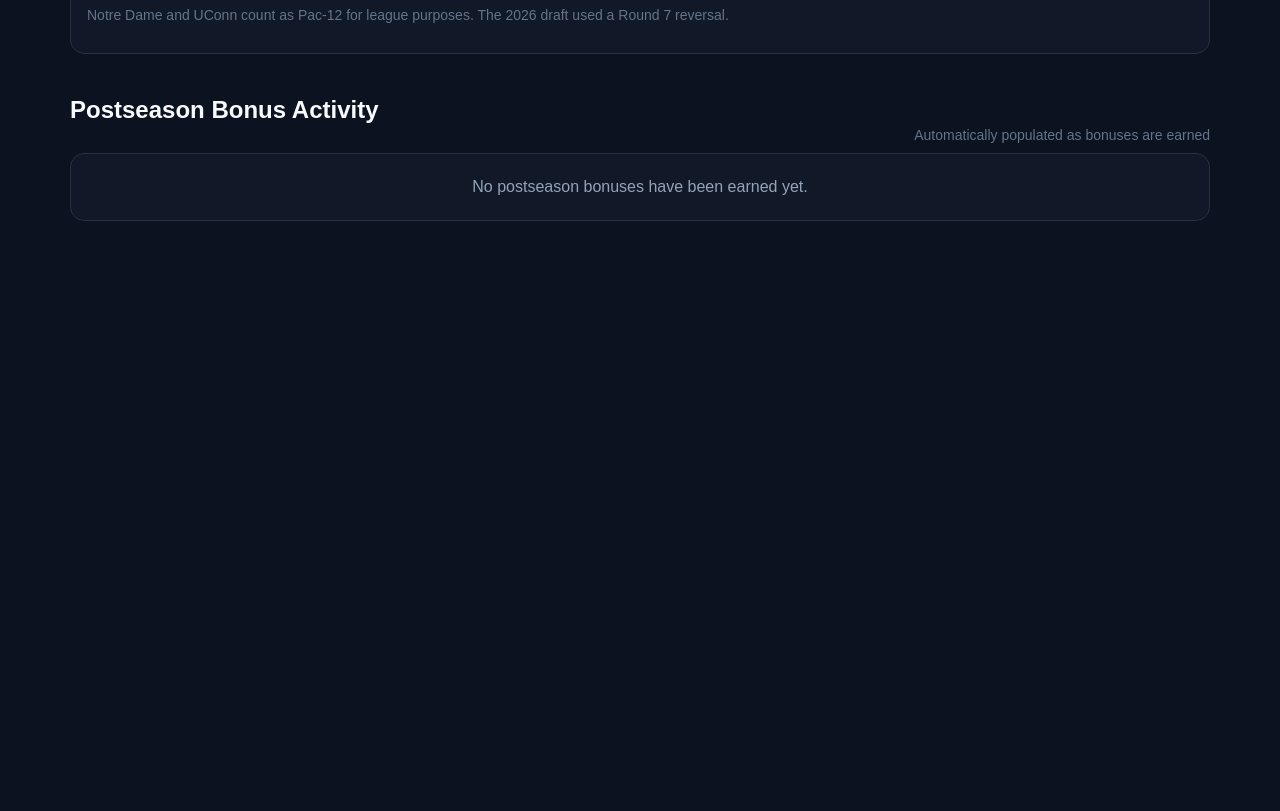
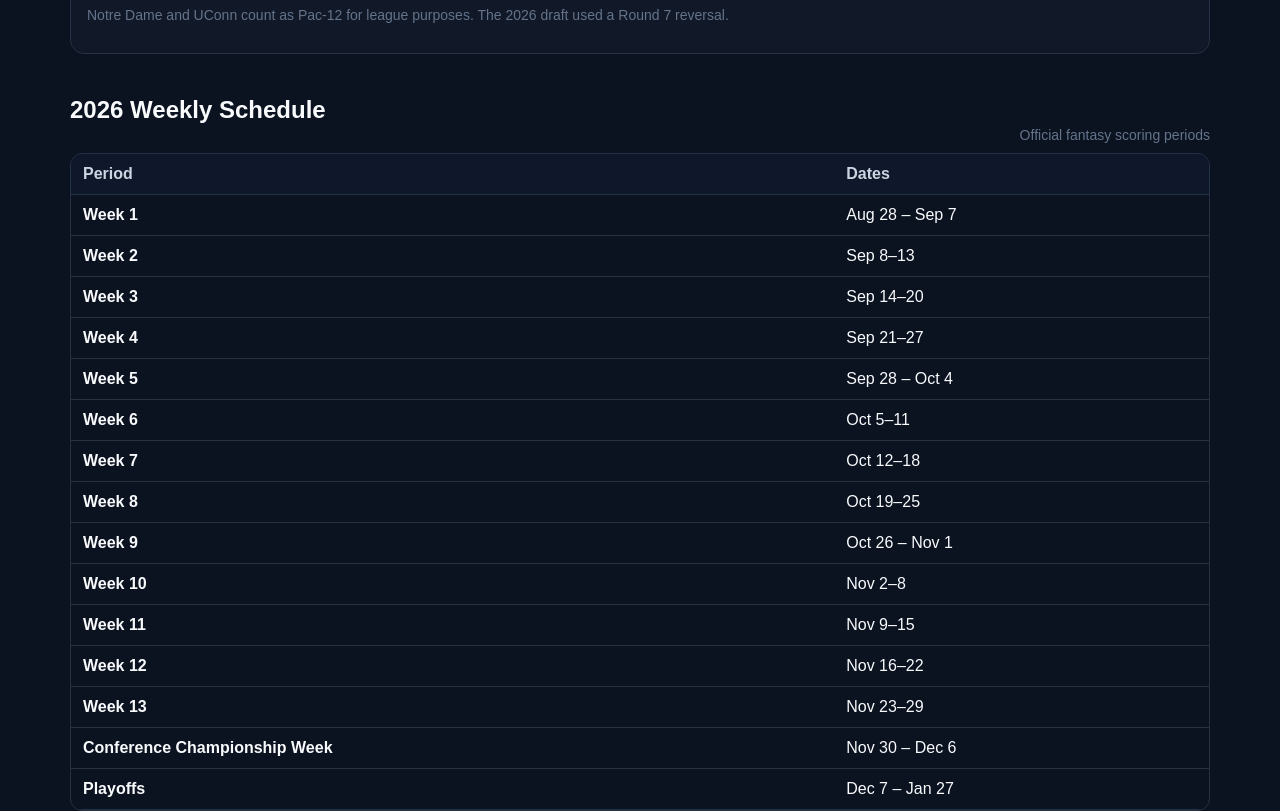
Before and after one commit to msvanson/cfb-team-fantasy, a Next.js app: page /league in a window 1280 px wide. Shown: the part 360-1171 px from the top of the page. Before the commit the page ends 800 px from the top, so only its background shows below. Built offline with nearby package versions, Linux system fonts and the light colour scheme; no server answers; the database is empty.

Commit message:
weekly schedule

```diff
--- a/app/api/admin/weekly-odds-test/route.js
+++ b/app/api/admin/weekly-odds-test/route.js
@@ -1,6 +1,7 @@
 import {NextResponse} from 'next/server';
 import {isAdminAuthenticated} from '../../../../lib/admin-auth';
 import {createClient} from '@supabase/supabase-js';
+import {currentFantasyWeek} from '../../../../lib/fantasy-weeks';
 
 const BASE='https://api.odds-api.io/v3';
 const supabase=createClient(
@@ -32,8 +33,8 @@ export async function GET(){
  if(!process.env.SUPABASE_SERVICE_ROLE_KEY)return NextResponse.json({ok:false,error:'SUPABASE_SERVICE_ROLE_KEY missing'},{status:500});
  const key=process.env.ODDS_API_KEY;
  try{
-  const now=new Date(),to=new Date(now.getTime()+8*24*3600000).toISOString();
-  const {data:games,error:ge}=await supabase.from('games').select('cfbd_game_id,start_time,home_team_id,away_team_id,completed').gte('start_time',now.toISOString()).lte('start_time',to).eq('season_id',1).eq('completed',false).order('start_time');if(ge)throw ge;
+  const fantasyWeek=currentFantasyWeek(new Date());
+  const {data:games,error:ge}=await supabase.from('games').select('cfbd_game_id,start_time,home_team_id,away_team_id,completed').gte('start_time',fantasyWeek.start).lt('start_time',fantasyWeek.end).eq('season_id',1).eq('completed',false).order('start_time');if(ge)throw ge;
   const ids=[...new Set((games||[]).flatMap(g=>[g.home_team_id,g.away_team_id]).filter(Boolean))];
   const {data:teams,error:te}=await supabase.from('team_directory').select('team_id,school,mascot,owner_id,owner_name,is_owned').eq('season_id',1).in('team_id',ids);if(te)throw te;
   const tm=new Map((teams||[]).map(t=>[t.team_id,t]));
--- a/app/api/live/route.js
+++ b/app/api/live/route.js
@@ -1,6 +1,7 @@
 import { NextResponse } from 'next/server';
 import { createClient } from '@supabase/supabase-js';
 import { syncCfbd } from '../../../lib/cfbd';
+import { currentFantasyWeek } from '../../../lib/fantasy-weeks';
 
 export const dynamic = 'force-dynamic';
 
@@ -19,8 +20,9 @@ export async function GET(request) {
   catch (error) { sync = { ok:false, error:error?.message || String(error) }; }
 
   const now = new Date();
-  const from = new Date(now.getTime() - 18*60*60*1000).toISOString();
-  const to = new Date(now.getTime() + 30*60*60*1000).toISOString();
+  const fantasyWeek = currentFantasyWeek(now);
+  const from = fantasyWeek.start;
+  const to = fantasyWeek.end;
 
   const [
     {data:games,error:gameError},
@@ -59,10 +61,9 @@ export async function GET(request) {
     projection:oddsByGame.get(String(g.cfbd_game_id))||null
   })).filter(g=>g.home.is_owned||g.away.is_owned);
 
-  // Current week is taken from the nearest game in the live window.
-  const withWeek=decorated.filter(g=>g.week!=null);
-  const currentWeek=withWeek.length ? Number(withWeek[0].week) : null;
-  const weekKey=currentWeek!=null ? `Week ${currentWeek}` : null;
+  const currentWeek = fantasyWeek.label;
+  const weekKey = fantasyWeek.key;
+  const weekDates = fantasyWeek.dates;
 
   const actualByOwner=new Map();
   if(weekKey){
@@ -103,6 +104,7 @@ export async function GET(request) {
     totalGames:totalGames||0,
     currentWeek,
     weekKey,
+    weekDates,
     sync,
     weeklyStandings,
     games:decorated
--- a/app/globals.css
+++ b/app/globals.css
@@ -63,3 +63,5 @@
  .liveWeeklyTable th,.liveWeeklyTable td{padding-left:8px;padding-right:8px}
  .liveHeroNumber{font-size:38px}
 }
+
+.liveWeekHeading{margin:18px 0 12px}.liveWeekHeading h1{margin:0;font-size:30px;line-height:1.1}.liveWeekHeading .muted{margin-top:4px;font-size:13px}
--- a/app/league/page.js
+++ b/app/league/page.js
@@ -1,6 +1,7 @@
-import {Nav} from '../nav';import {getRules,getScoringEvents,getTeamDirectory} from '../../lib/data';export const dynamic='force-dynamic';
+import {Nav} from '../nav';import {FANTASY_WEEKS_2026} from '../../lib/fantasy-weeks';import {getRules,getScoringEvents,getTeamDirectory} from '../../lib/data';export const dynamic='force-dynamic';
 export default async function Page(){const [rules,events,teams]=await Promise.all([getRules(),getScoringEvents(),getTeamDirectory()]);const teamMap=new Map(teams.map(t=>[t.team_id,t]));const ruleMap=new Map(rules.map(r=>[r.event_type,r.label]));const bonuses=events.filter(e=>e.event_type!=='win');return <main className="shell"><div className="topbar"><div><div className="brand">League</div><div className="sub">Rules, roster construction and bonus scoring</div></div></div><Nav/>
 <section className="section"><div className="sectionTitle"><h2>Scoring System</h2><span className="muted">2026 rules</span></div><div className="scoringGrid">{rules.map(r=><div className="card scoringRule" key={r.id}><div><b>{r.label}</b></div><div className="rulePoints">+{r.points}</div></div>)}</div></section>
 <section className="section card"><h2>Roster Construction</h2><p>AAC · ACC · Big Ten · Big 12 · CUSA · MAC · Mountain West · SEC · Sun Belt · Pac-12 · Flex</p><p className="muted">Notre Dame and UConn count as Pac-12 for league purposes. The 2026 draft used a Round 7 reversal.</p></section>
+<section className="section"><div className="sectionTitle"><h2>2026 Weekly Schedule</h2><span className="muted">Official fantasy scoring periods</span></div><div className="tableWrap"><table className="table"><thead><tr><th>Period</th><th>Dates</th></tr></thead><tbody>{FANTASY_WEEKS_2026.map(w=><tr key={w.key}><td><b>{w.label}</b></td><td>{w.dates}</td></tr>)}</tbody></table></div><p className="muted">Week 1 combines the opening Week 0/Week 1 slate. Playoffs includes Army–Navy, bowl games and CFP games. Army–Navy counts as a regular win only and does not receive a bowl-win bonus.</p></section>
 <section className="section"><div className="sectionTitle"><h2>Postseason Bonus Activity</h2><span className="muted">Automatically populated as bonuses are earned</span></div>{bonuses.length?<div className="tableWrap"><table className="table"><thead><tr><th>Team</th><th>Bonus</th><th>Points</th><th>Period</th></tr></thead><tbody>{bonuses.map((e,i)=><tr key={e.id||i}><td><b>{teamMap.get(e.team_id)?.school||'Team'}</b></td><td>{ruleMap.get(e.event_type)||e.event_type.replaceAll('_',' ')}</td><td>+{e.points}</td><td>{e.week_key}</td></tr>)}</tbody></table></div>:<div className="card liveEmpty">No postseason bonuses have been earned yet.</div>}</section>
 </main>}
--- a/app/live/live-client.js
+++ b/app/live/live-client.js
@@ -55,9 +55,13 @@ export default function LiveClient(){
   const liveCount=games.filter(g=>!g.completed&&g.status==='in_progress').length;
 
   return <div>
+    <div className="liveWeekHeading">
+      <h1>{data.weekKey||'Current Week'}</h1>
+      <div className="muted">{data.weekDates||''}</div>
+    </div>
     <div className="liveHero card">
       <div><div className="muted">Games Currently Live</div><div className="liveHeroNumber">{liveCount}</div></div>
-      <div className="muted">{data.weekKey||'Current Week'} · updates every minute</div>
+      <div className="muted">Updates every minute</div>
     </div>
 
     <div className="sectionTitle"><h2>This Week</h2><span className="muted">Live fantasy standings</span></div>
--- /dev/null
+++ b/lib/fantasy-weeks.js
@@ -0,0 +1,24 @@
+export const FANTASY_WEEKS_2026=[
+ {key:'Week 1',label:'Week 1',start:'2026-08-28T00:00:00-04:00',end:'2026-09-08T00:00:00-04:00',dates:'Aug 28 – Sep 7'},
+ {key:'Week 2',label:'Week 2',start:'2026-09-08T00:00:00-04:00',end:'2026-09-14T00:00:00-04:00',dates:'Sep 8–13'},
+ {key:'Week 3',label:'Week 3',start:'2026-09-14T00:00:00-04:00',end:'2026-09-21T00:00:00-04:00',dates:'Sep 14–20'},
+ {key:'Week 4',label:'Week 4',start:'2026-09-21T00:00:00-04:00',end:'2026-09-28T00:00:00-04:00',dates:'Sep 21–27'},
+ {key:'Week 5',label:'Week 5',start:'2026-09-28T00:00:00-04:00',end:'2026-10-05T00:00:00-04:00',dates:'Sep 28 – Oct 4'},
+ {key:'Week 6',label:'Week 6',start:'2026-10-05T00:00:00-04:00',end:'2026-10-12T00:00:00-04:00',dates:'Oct 5–11'},
+ {key:'Week 7',label:'Week 7',start:'2026-10-12T00:00:00-04:00',end:'2026-10-19T00:00:00-04:00',dates:'Oct 12–18'},
+ {key:'Week 8',label:'Week 8',start:'2026-10-19T00:00:00-04:00',end:'2026-10-26T00:00:00-04:00',dates:'Oct 19–25'},
+ {key:'Week 9',label:'Week 9',start:'2026-10-26T00:00:00-04:00',end:'2026-11-02T00:00:00-05:00',dates:'Oct 26 – Nov 1'},
+ {key:'Week 10',label:'Week 10',start:'2026-11-02T00:00:00-05:00',end:'2026-11-09T00:00:00-05:00',dates:'Nov 2–8'},
+ {key:'Week 11',label:'Week 11',start:'2026-11-09T00:00:00-05:00',end:'2026-11-16T00:00:00-05:00',dates:'Nov 9–15'},
+ {key:'Week 12',label:'Week 12',start:'2026-11-16T00:00:00-05:00',end:'2026-11-23T00:00:00-05:00',dates:'Nov 16–22'},
+ {key:'Week 13',label:'Week 13',start:'2026-11-23T00:00:00-05:00',end:'2026-11-30T00:00:00-05:00',dates:'Nov 23–29'},
+ {key:'Conference Championship Week',label:'Conference Championship Week',start:'2026-11-30T00:00:00-05:00',end:'2026-12-07T00:00:00-05:00',dates:'Nov 30 – Dec 6'},
+ {key:'Playoffs',label:'Playoffs',start:'2026-12-07T00:00:00-05:00',end:'2027-01-28T00:00:00-05:00',dates:'Dec 7 – Jan 27'}
+];
+export function fantasyWeekForDate(value){
+ const t=new Date(value).getTime();
+ return FANTASY_WEEKS_2026.find(w=>t>=new Date(w.start).getTime()&&t<new Date(w.end).getTime())||null;
+}
+export function currentFantasyWeek(now=new Date()){
+ return fantasyWeekForDate(now)||FANTASY_WEEKS_2026[0];
+}
```
